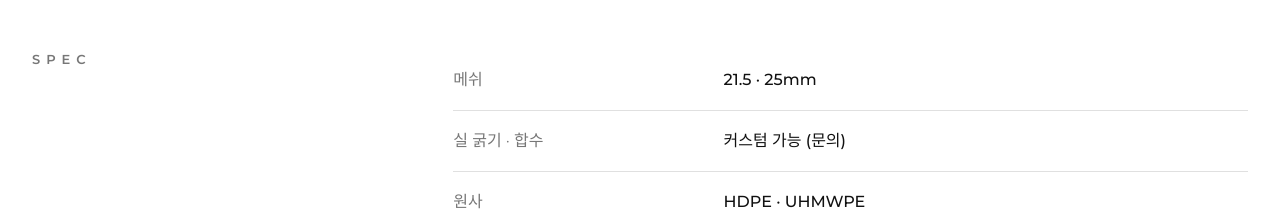
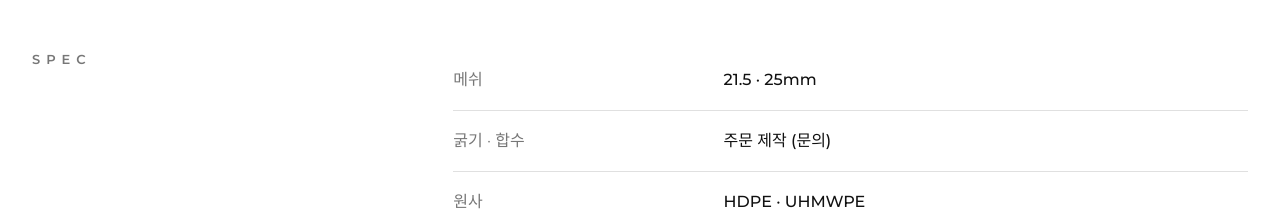
Before and after one commit to sekyungnetadmin/sekyungtex, a Next.js app: page /ko/products/golf in a window 1280 px wide. Shown: the part 1240-1459 px from the top of the page. Built offline with nearby package versions, Linux system fonts and the light colour scheme.

Commit message:
굵기·합수 문구 수정
Co-Authored-By: Claude Opus 5.5 <noreply@anthropic.com>
Claude-Session: https://claude.ai/code/session_016Jpnc8ur7Bp4cNEGJ4pZN2

```diff
--- a/app/ko/products/fishery/page.tsx
+++ b/app/ko/products/fishery/page.tsx
@@ -41,7 +41,7 @@ export default function Page() {
       ]}
       specs={[
         { k: "메쉬", v: "15 ~ 200mm" },
-        { k: "실 굵기 · 합수", v: "커스텀 가능 (문의)" },
+        { k: "굵기 · 합수", v: "주문 제작 (문의)" },
         { k: "원사", v: <>HDPE · UHMWPE<Note>(그 외 소재 주문 제작)</Note></> },
         { k: "색상", v: "녹색 · 검정 · 흰색" },
       ]}
--- a/app/ko/products/golf/page.tsx
+++ b/app/ko/products/golf/page.tsx
@@ -69,7 +69,7 @@ export default function Page() {
         ]}
         specs={[
     { k: "메쉬", v: "21.5 · 25mm" },
-    { k: "실 굵기 · 합수", v: "커스텀 가능 (문의)" },
+    { k: "굵기 · 합수", v: "주문 제작 (문의)" },
     { k: "원사", v: "HDPE · UHMWPE" },
     { k: "색상", v: "녹색 · 검정 · 흰색 · 회색 · 갈색" },
     { k: "크기", v: "현장 맞춤" },
--- a/app/ko/products/safety/page.tsx
+++ b/app/ko/products/safety/page.tsx
@@ -60,7 +60,7 @@ export default function Page() {
         ]}
         specs={[
     { k: "메쉬", v: <>100mm<Note>(그 외 규격 주문 제작)</Note></> },
-    { k: "실 굵기 · 합수", v: "커스텀 가능 (문의)" },
+    { k: "굵기 · 합수", v: "주문 제작 (문의)" },
     { k: "구조", v: "무결망 · 결망" },
     { k: "원사", v: "HDPE" },
     { k: "색상", v: "녹색 · 검정 · 흰색(무결)" },
--- a/app/ko/products/sports/page.tsx
+++ b/app/ko/products/sports/page.tsx
@@ -48,7 +48,7 @@ export default function Page() {
         ]}
         specs={[
     { k: "메쉬", v: <>40 · 45mm<Note>(그 외 규격 문의)</Note></> },
-    { k: "실 굵기 · 합수", v: "커스텀 가능 (문의)" },
+    { k: "굵기 · 합수", v: "주문 제작 (문의)" },
     { k: "원사", v: <>HDPE · UHMWPE<Note>(그 외 소재 문의)</Note></> },
     { k: "구조", v: "무결망 · 결망" },
     { k: "색상", v: "검정 · 녹색 · 흰색" },
```
